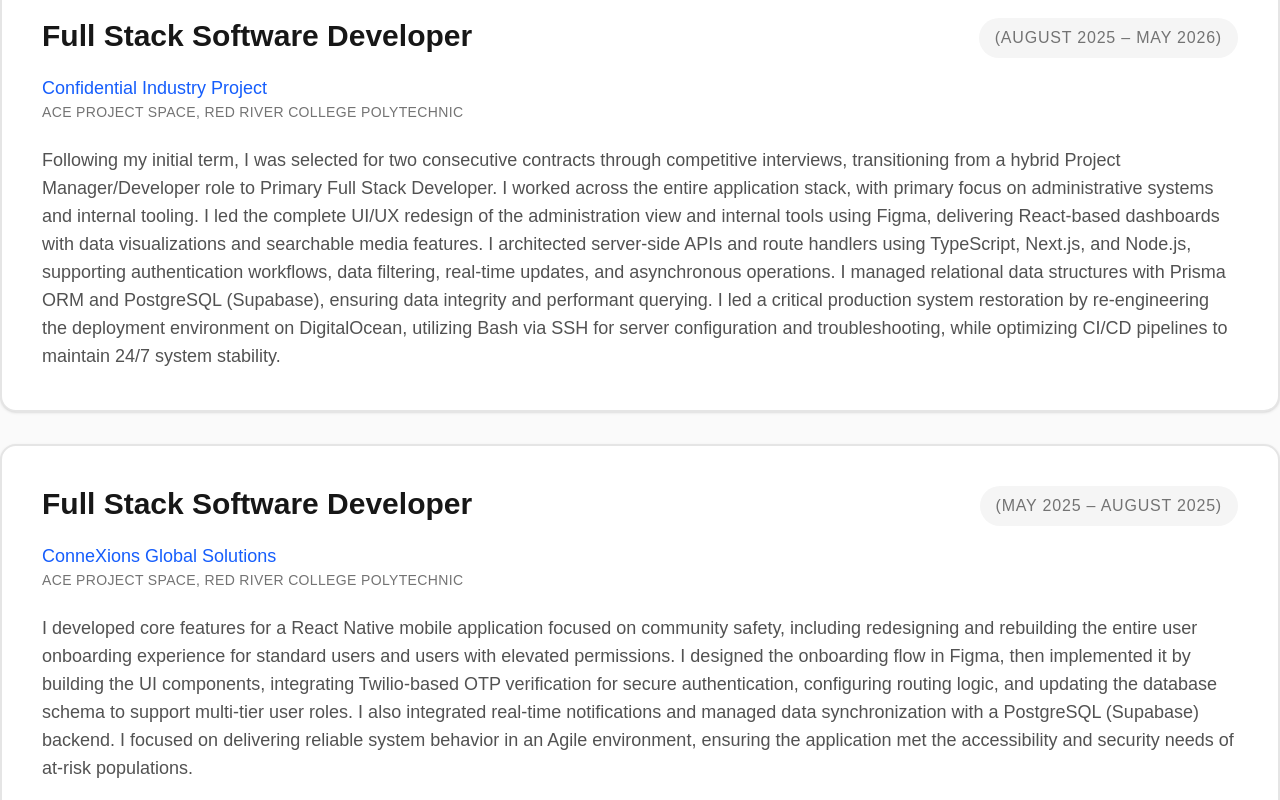
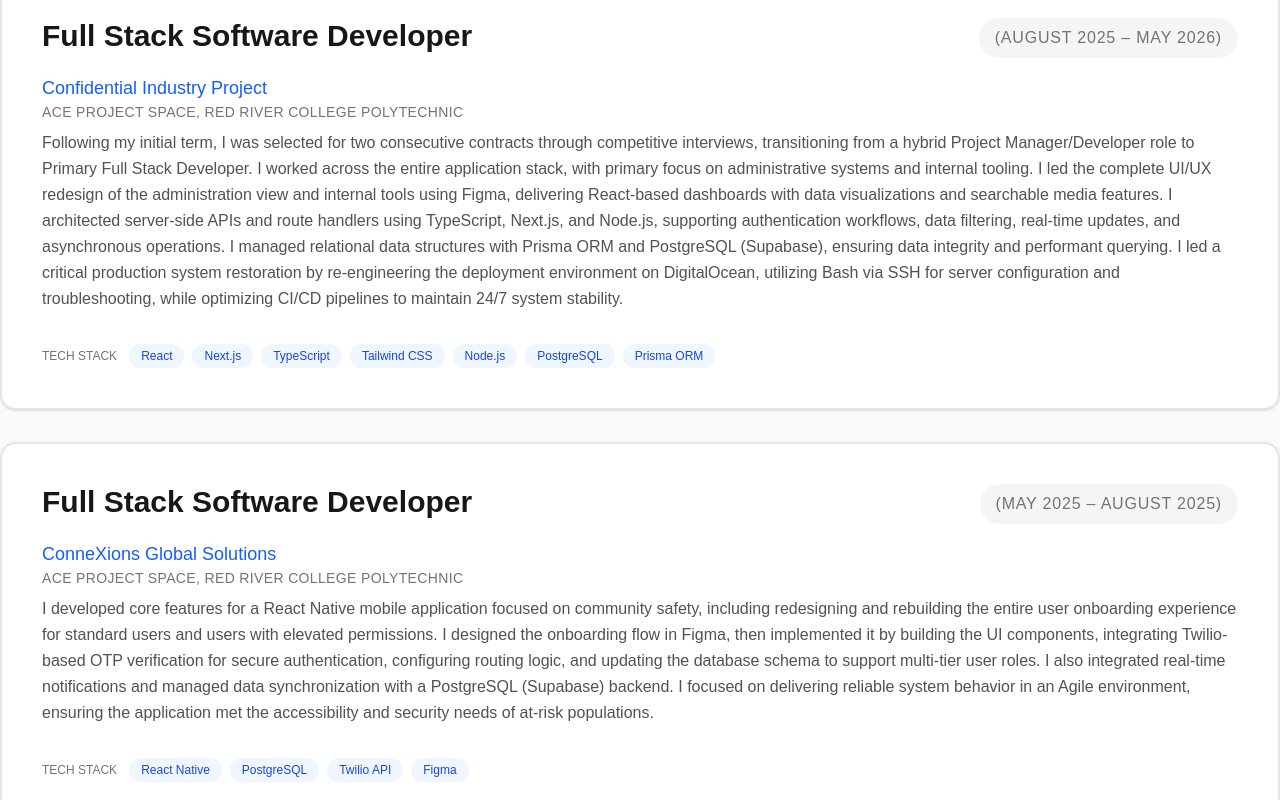
Before and after one commit to zandersantos/zander-santos-portfolio, a Next.js app in the folder zander-santos-portfolio/: page / in a window 1280 px wide. Shown: the part 1860-2660 px from the top of the page. Built offline with nearby package versions, Linux system fonts and the light colour scheme.

Commit message:
Added Tech Stacks and updated styling to the Experiences sections

```diff
--- a/zander-santos-portfolio/components/Experience.tsx
+++ b/zander-santos-portfolio/components/Experience.tsx
@@ -18,7 +18,7 @@
                 </span>
               </div>
 
-              <div className="mb-6">
+              <div className="mb-2">
                 <p className="text-lg font-medium text-blue-600">
                   Confidential Industry Project
                 </p>
@@ -27,7 +27,7 @@
                 </p>
               </div>
 
-              <p className="text-lg leading-7 text-neutral-600 font-light">
+              <p className="text-md leading-relaxed text-neutral-600 mb-6">
                 Following my initial term, I was selected for two consecutive contracts through competitive interviews,
                 transitioning from a hybrid Project Manager/Developer role to Primary Full Stack Developer.
                 I worked across the entire application stack, with primary focus on administrative systems and internal tooling.
@@ -39,6 +39,42 @@
                 I led a critical production system restoration by re-engineering the deployment environment on DigitalOcean,
                 utilizing Bash via SSH for server configuration and troubleshooting, while optimizing CI/CD pipelines to maintain 24/7 system stability.
               </p>
+
+              <div className="flex flex-wrap gap-3 items-baseline pt-2">
+                <h4 className="text-xs uppercase text-neutral-500">
+                  Tech Stack
+                </h4>
+
+                <div className="flex flex-wrap gap-2">
+                  <span className="px-3 py-1 bg-blue-50 text-blue-700 rounded-full text-xs font-medium">
+                    React
+                  </span>
+
+                  <span className="px-3 py-1 bg-blue-50 text-blue-700 rounded-full text-xs font-medium">
+                    Next.js
+                  </span>
+
+                  <span className="px-3 py-1 bg-blue-50 text-blue-700 rounded-full text-xs font-medium">
+                    TypeScript
+                  </span>
+
+                  <span className="px-3 py-1 bg-blue-50 text-blue-700 rounded-full text-xs font-medium">
+                    Tailwind CSS
+                  </span>
+
+                  <span className="px-3 py-1 bg-blue-50 text-blue-700 rounded-full text-xs font-medium">
+                    Node.js
+                  </span>
+
+                  <span className="px-3 py-1 bg-blue-50 text-blue-700 rounded-full text-xs font-medium">
+                    PostgreSQL
+                  </span>
+
+                  <span className="px-3 py-1 bg-blue-50 text-blue-700 rounded-full text-xs font-medium">
+                    Prisma ORM
+                  </span>
+                </div>
+              </div>
             </div>
 
             <div className="border-2 border-neutral-200 rounded-2xl p-10 hover:border-blue-300 transition-all duration-300 shadow-sm hover:shadow-xl bg-white">
@@ -51,7 +87,7 @@
                 </span>
               </div>
 
-              <div className="mb-6">
+              <div className="mb-2">
                 <p className="text-lg font-medium text-blue-600">
                   ConneXions Global Solutions
                 </p>
@@ -60,7 +96,7 @@
                 </p>
               </div>
 
-              <p className="text-lg leading-7 text-neutral-600 font-light">
+              <p className="text-md leading-relaxed text-neutral-600 mb-6">
                 I developed core features for a React Native mobile application focused on community safety,
                 including redesigning and rebuilding the entire user onboarding experience for standard users and users with elevated permissions.
                 I designed the onboarding flow in Figma, then implemented it by building the UI components,
@@ -70,6 +106,29 @@
                 I focused on delivering reliable system behavior in an Agile environment,
                 ensuring the application met the accessibility and security needs of at-risk populations.
               </p>
+
+              <div className="flex flex-wrap gap-3 items-baseline pt-2">
+                <h4 className="text-xs uppercase text-neutral-500">
+                  Tech Stack
+                </h4>
+                <div className="flex flex-wrap gap-2">
+                  <span className="px-3 py-1 bg-blue-50 text-blue-700 rounded-full text-xs font-medium">
+                    React Native
+                  </span>
+
+                  <span className="px-3 py-1 bg-blue-50 text-blue-700 rounded-full text-xs font-medium">
+                    PostgreSQL
+                  </span>
+
+                  <span className="px-3 py-1 bg-blue-50 text-blue-700 rounded-full text-xs font-medium">
+                    Twilio API
+                  </span>
+
+                  <span className="px-3 py-1 bg-blue-50 text-blue-700 rounded-full text-xs font-medium">
+                    Figma
+                  </span>
+                </div>
+              </div>
             </div>
           </div>
         </div>
```
